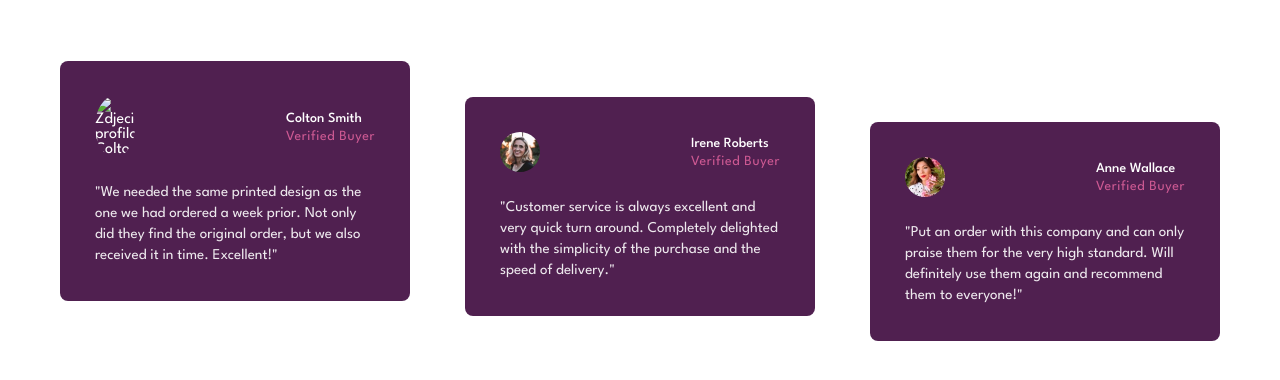
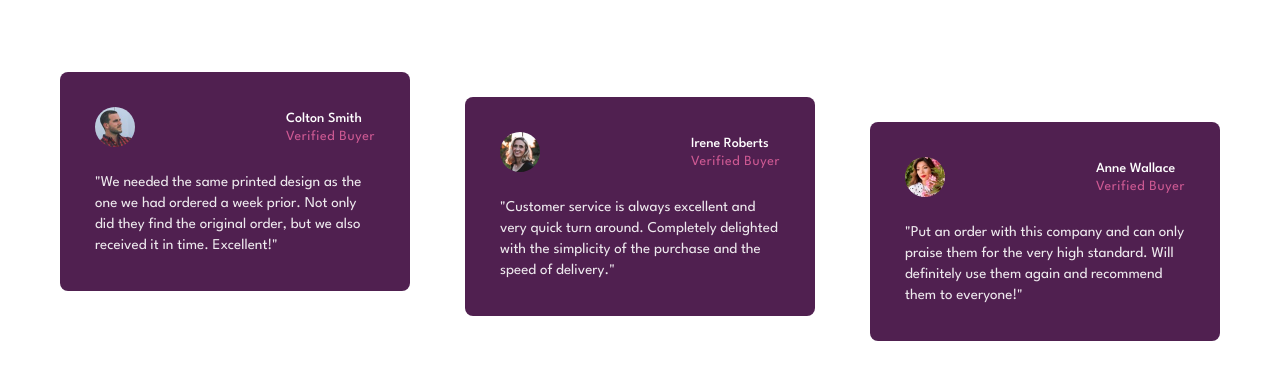
Before and after one commit to kamilkoziol5/social-proof-section, a plain HTML site: page index.html in a window 1280 px wide. Shown: the part 362-742 px from the top of the page. Drawn offline with Linux system fonts and the light colour scheme.

Commit message:
poprawa zdjecia

```diff
--- a/index.html
+++ b/index.html
@@ -69,7 +69,7 @@
 
       <div class="testimonial-card">
         <div class="person-container">
-          <img src="images/image-colton.jpg\" alt="Zdjecie profilowe Coltona">
+          <img src="images/image-colton.jpg" alt="Zdjecie profilowe Coltona">
           <div class="person-details">
             <span>Colton Smith</span>
             <h6>Verified Buyer</span>
```
